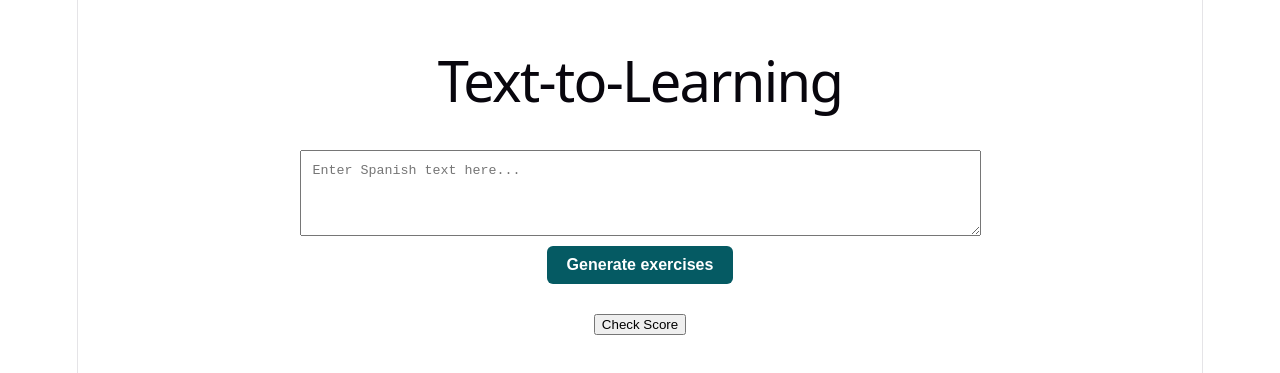
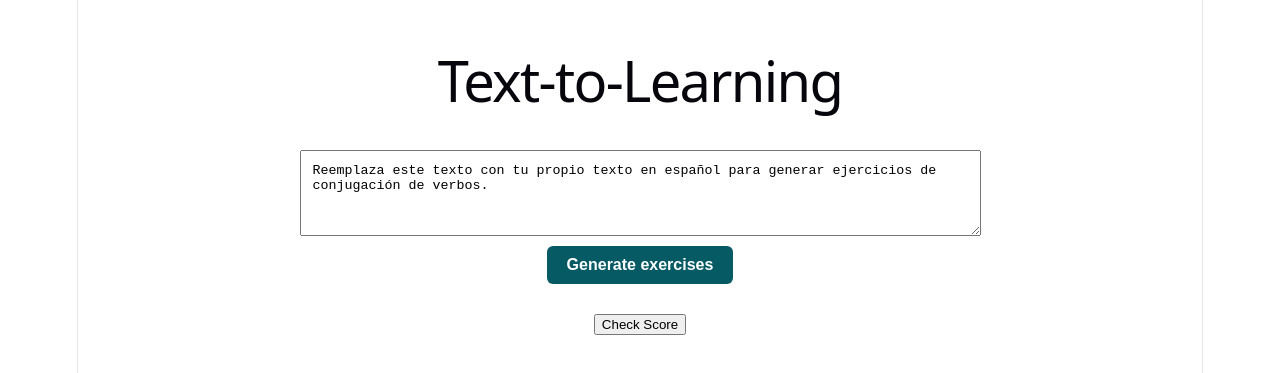
Before and after one commit to MekhiHernandez/text-to-learning, a React app in the folder frontend/: page / in a window 1280 px wide. Shown: the part 215-588 px from the top of the page. Built offline with nearby package versions, Linux system fonts and the light colour scheme; the HTML template or start-up script is replaced by a standard one.

Commit message:
feat(frontend): add default sample text to entry box

```diff
--- a/frontend/src/App.jsx
+++ b/frontend/src/App.jsx
@@ -1,8 +1,11 @@
 import React, { useState } from 'react'
 import './App.css'
 
+const DEFAULT_TEXT = "Reemplaza este texto con tu propio texto en español para generar ejercicios de conjugación de verbos."
+"Asegúrate de que el texto contenga varios verbos para obtener mejores resultados (al menos más que 2)."
+
 function EntryBox({ onSubmit }) {
-  const [textValue, setTextValue] = useState('');
+  const [textValue, setTextValue] = useState(DEFAULT_TEXT);
 
   return (
     <div className="entry-form">
```
